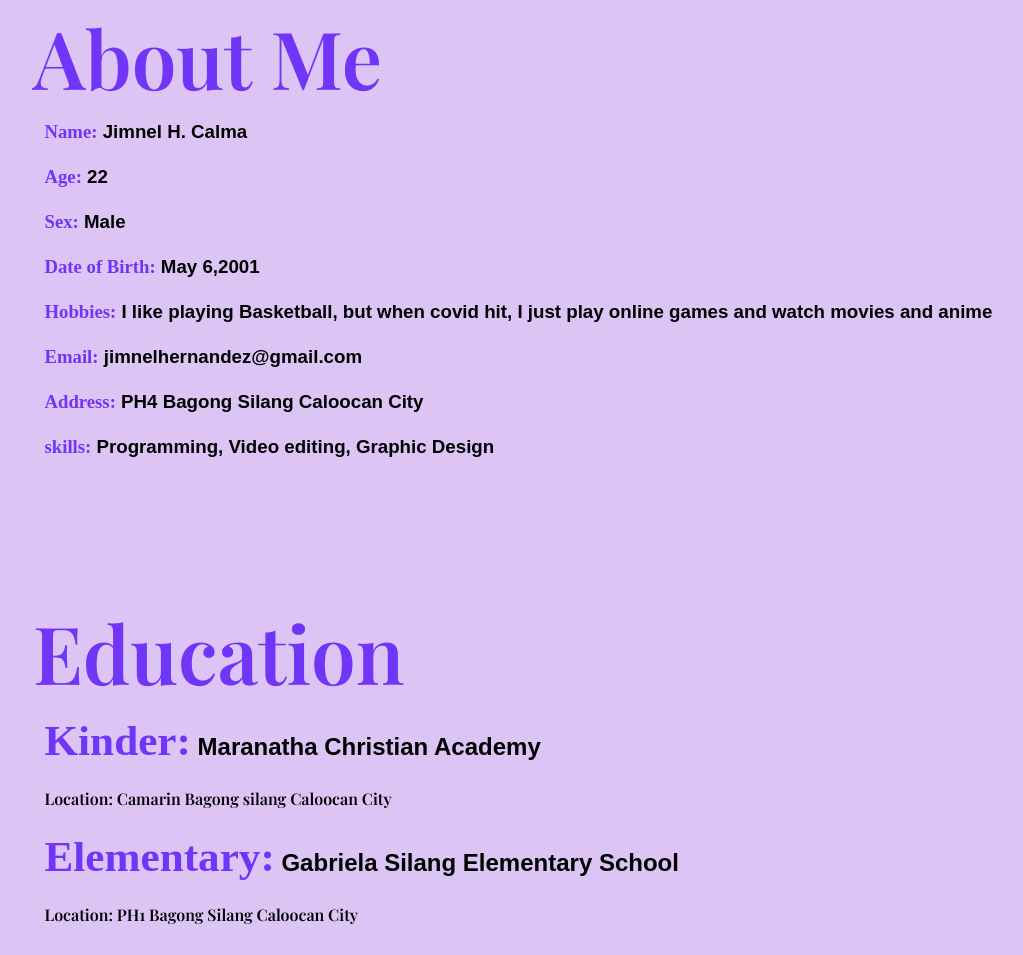
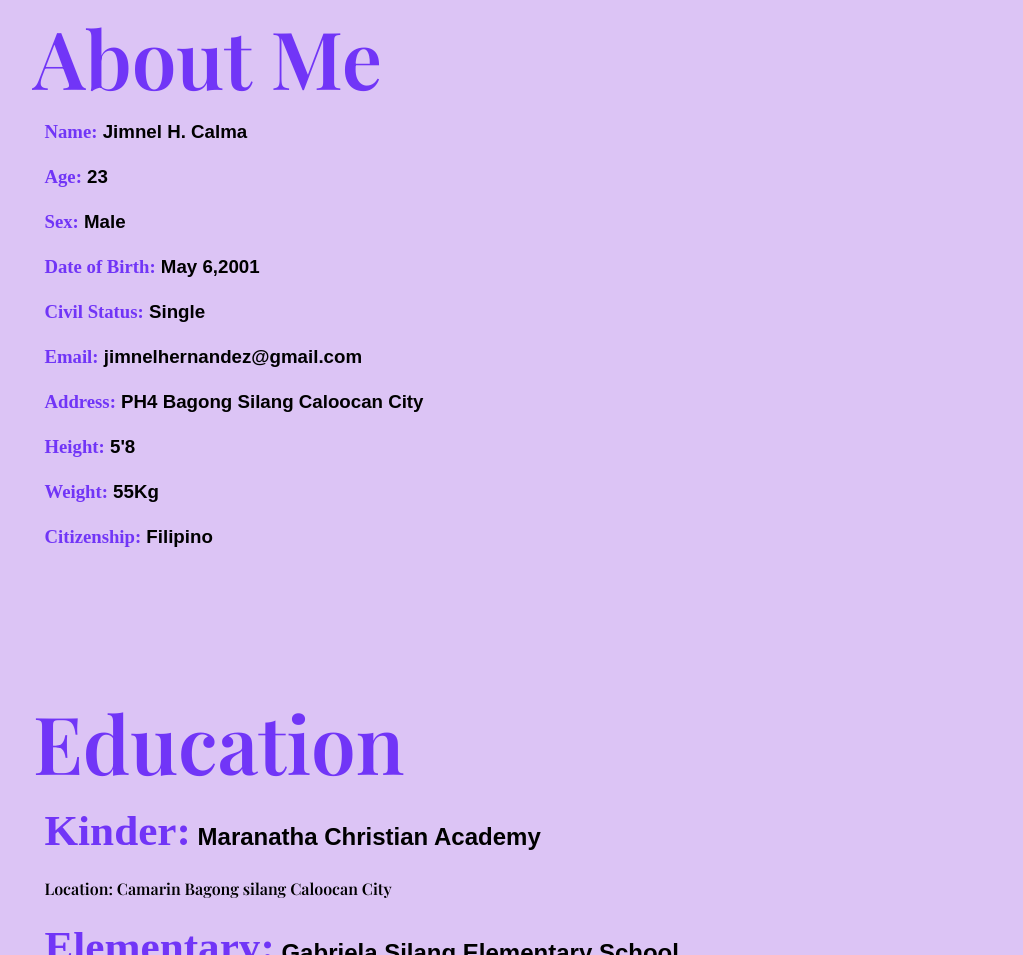
Before and after one commit to JimnelC/my-portfolio, a plain HTML site: page index.html in a window 1280 px wide. Shown: the part 1009-1964 px from the top of the page, without its empty margins (31-1054 px from the left). Drawn offline with nearby package versions, Linux system fonts and the light colour scheme.

Commit message:
Add files via upload

```diff
--- a/index.html
+++ b/index.html
@@ -75,14 +75,15 @@
       <div class="about-text">
         <h1>About Me</h1>
         <h3> <span>Name:</span> Jimnel H. Calma</h3>
-        <h3> <span>Age:</span> 22</h3>
+        <h3> <span>Age:</span> 23</h3>
         <h3> <span>Sex:</span> Male</h3>
         <h3> <span>Date of Birth:</span> May 6,2001</h3>
-        <h3> <span>Hobbies:</span> I like playing Basketball, but when covid hit,
-          I just play online games and watch movies and anime</h3>
+        <h3> <span>Civil Status:</span> Single</h3>
         <h3> <span>Email:</span> jimnelhernandez@gmail.com</h3>
         <h3> <span>Address:</span> PH4 Bagong Silang Caloocan City</h3>
-        <h3> <span>skills:</span> Programming, Video editing, Graphic Design</h3>
+        <h3> <span>Height:</span> 5'8</h3>
+        <h3> <span>Weight:</span> 55Kg</h3>
+        <h3> <span>Citizenship:</span> Filipino</h3>
       </div>
     </section>
 
```
